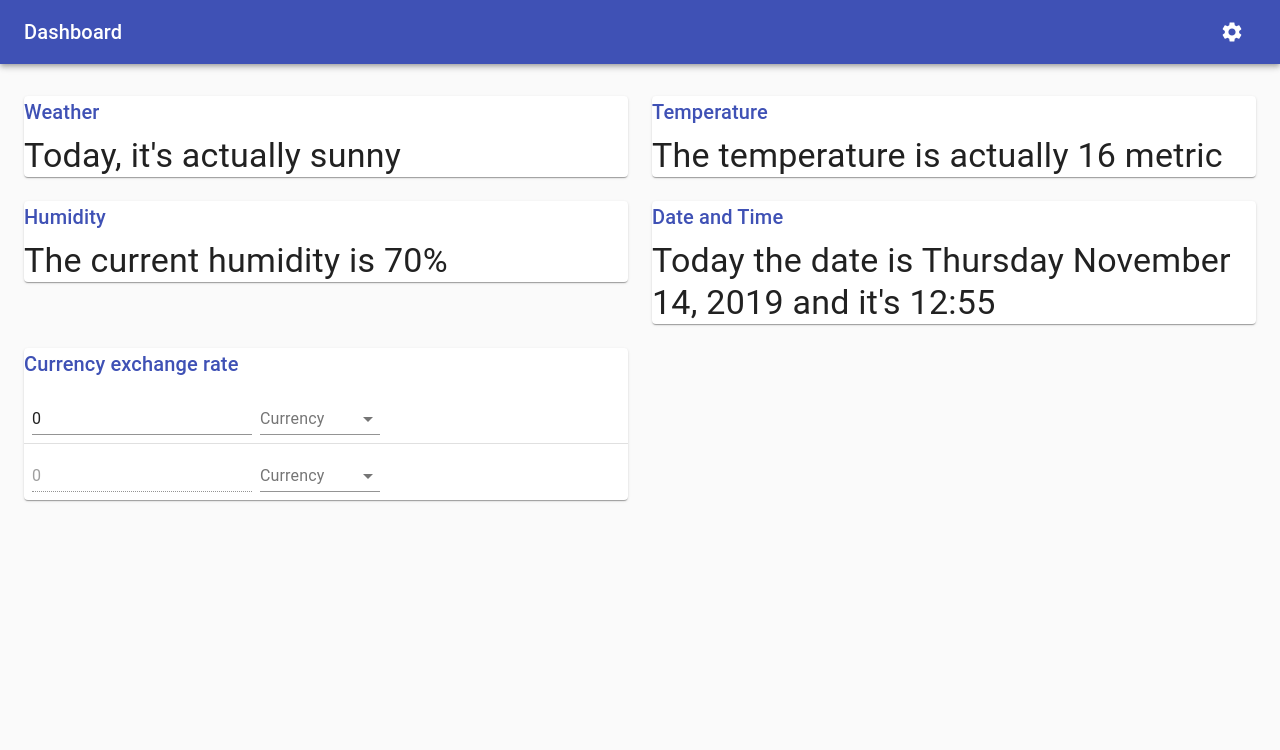
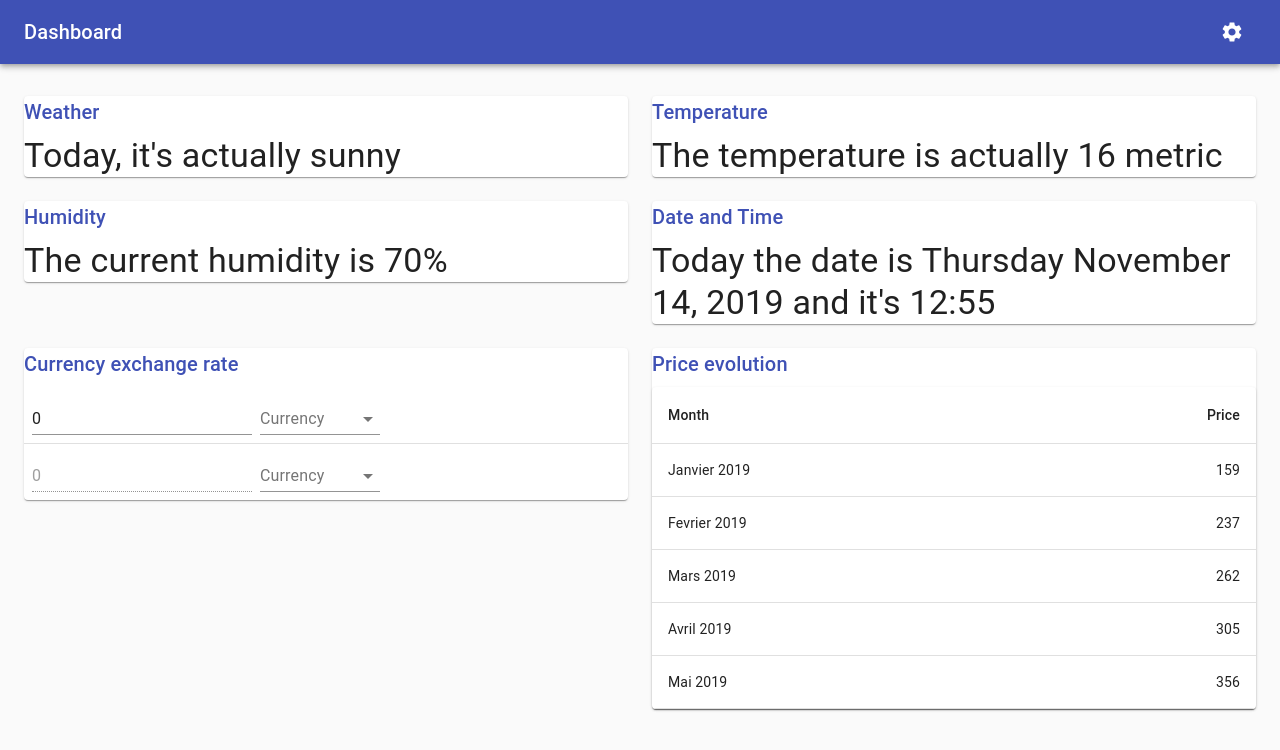
Before and after one commit to ngeorge-peillex/Dashboard, a Next.js app in the folder dashboard-app/: page /home in a window 1280 px wide. Shown: the top 750 px of the page. Built offline with nearby package versions, Linux system fonts and the light colour scheme.

Commit message:
feat: Creation of the price evolution widget.

```diff
--- /dev/null
+++ b/dashboard-app/components/PriceEvolution.js
@@ -0,0 +1,61 @@
+import { makeStyles } from '@material-ui/core/styles';
+import React from 'react';
+import Title from './Title';
+import Table from '@material-ui/core/Table';
+import TableBody from '@material-ui/core/TableBody';
+import TableCell from '@material-ui/core/TableCell';
+import TableHead from '@material-ui/core/TableHead';
+import TableRow from '@material-ui/core/TableRow';
+import Paper from '@material-ui/core/Paper';
+
+const useStyles = makeStyles({
+    root: {
+        width: '100%',
+        overflowX: 'auto',
+    },
+    table: {
+        minWidth: 150,
+    },
+});
+
+function createData(month, price) {
+    return { month, price };
+}
+
+const rows = [
+    createData('Janvier 2019', 159),
+    createData('Fevrier 2019', 237),
+    createData('Mars 2019', 262),
+    createData('Avril 2019', 305),
+    createData('Mai 2019', 356),
+];
+
+export default function SimpleTable() {
+    const classes = useStyles();
+
+    return (
+        <React.Fragment>
+            <Title>Price evolution</Title>
+            <Paper className={classes.root}>
+                <Table className={classes.table} aria-label="simple table">
+                    <TableHead>
+                        <TableRow fontWeight="fontWeightBold">
+                            <TableCell>Month</TableCell>
+                            <TableCell align="right">Price</TableCell>
+                        </TableRow>
+                    </TableHead>
+                    <TableBody>
+                        {rows.map(row => (
+                            <TableRow key={row.name}>
+                                <TableCell component="th" scope="row">
+                                    {row.month}
+                                </TableCell>
+                                <TableCell align="right">{row.price}</TableCell>
+                            </TableRow>
+                        ))}
+                    </TableBody>
+                </Table>
+            </Paper>
+        </React.Fragment>
+    );
+}
--- a/dashboard-app/pages/home.js
+++ b/dashboard-app/pages/home.js
@@ -17,6 +17,7 @@ import Temperature from '../components/Temperature'
 import Humidity from '../components/Humidity'
 import Calendar from '../components/Calendar'
 import Currency from '../components/Currency'
+import PriceEvolution from '../components/PriceEvolution'
 
 const drawerWidth = 240;
 
@@ -159,6 +160,11 @@ export default function Dashboard() {
                                 <Currency />
                             </Paper>
                         </Grid>
+                        <Grid item xs={12} md={6} lg={6}>
+                            <Paper >
+                                <PriceEvolution />
+                            </Paper>
+                        </Grid>
                     </Grid>
                 </Container>
             </main>
```
